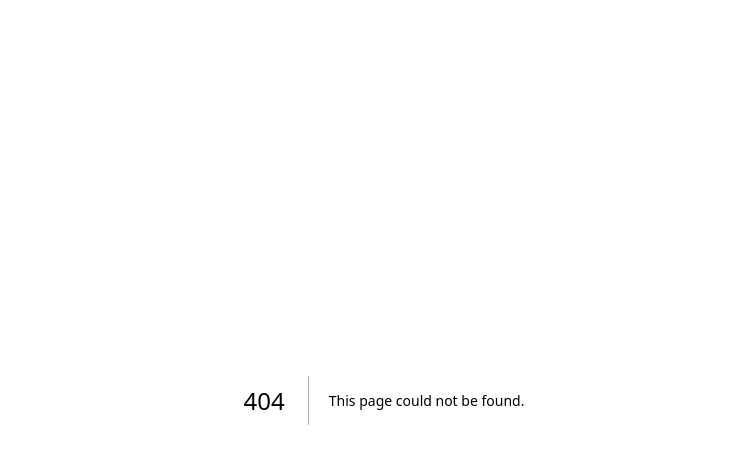
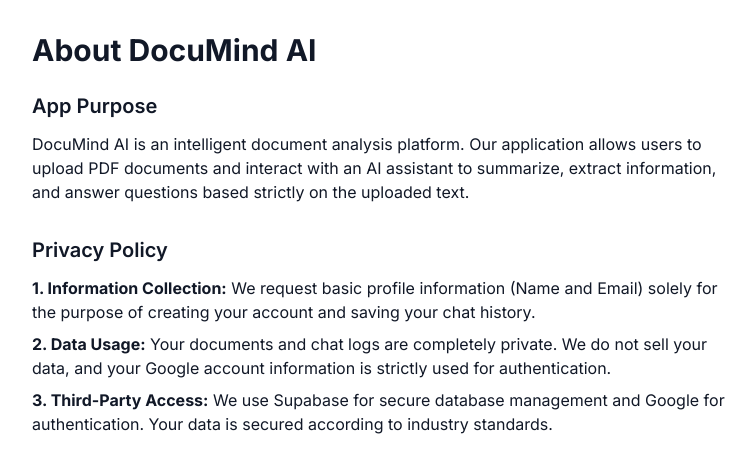
Before and after one commit to j0shiayush/documind-ai, a Next.js app in the folder frontend/: page /about in a window 1280 px wide. Before the commit this address had no page. Shown: the top 472 px of the page, without its empty margins (256-1009 px from the left). Built offline with nearby package versions, Linux system fonts and the light colour scheme.

Commit message:
fix: Created a Public Information Page and Unblocked the New Page

```diff
--- /dev/null
+++ b/frontend/src/app/about/page.tsx
@@ -0,0 +1,27 @@
+export default function AboutPage() {
+    return (
+      <div className="min-h-screen p-8 max-w-3xl mx-auto bg-white dark:bg-gray-900 text-gray-900 dark:text-gray-100">
+        <h1 className="text-3xl font-bold mb-6">About DocuMind AI</h1>
+
+        <section className="mb-8">
+          <h2 className="text-xl font-semibold mb-3">App Purpose</h2>
+          <p>
+            DocuMind AI is an intelligent document analysis platform. Our application allows users to upload PDF documents and interact with an AI assistant to summarize, extract information, and answer questions based strictly on the uploaded text.
+          </p>
+        </section>
+
+        <section className="mb-8">
+          <h2 className="text-xl font-semibold mb-3">Privacy Policy</h2>
+          <p className="mb-2">
+            <strong>1. Information Collection:</strong> We request basic profile information (Name and Email) solely for the purpose of creating your account and saving your chat history.
+          </p>
+          <p className="mb-2">
+            <strong>2. Data Usage:</strong> Your documents and chat logs are completely private. We do not sell your data, and your Google account information is strictly used for authentication.
+          </p>
+          <p>
+            <strong>3. Third-Party Access:</strong> We use Supabase for secure database management and Google for authentication. Your data is secured according to industry standards.
+          </p>
+        </section>
+      </div>
+    );
+  }
--- a/frontend/src/middleware.ts
+++ b/frontend/src/middleware.ts
@@ -13,7 +13,8 @@
      * - _next/image (image optimization files)
      * - favicon.ico (favicon file)
      * - logo.png / icon.png (public images)
+     * - about (public information page for Google Verification)
      */
-    '/((?!_next/static|_next/image|favicon.ico|logo.png|icon.png|.*\\.(?:svg|png|jpg|jpeg|gif|webp)$).*)',
+    '/((?!_next/static|_next/image|favicon.ico|logo.png|icon.png|about|.*\\.(?:svg|png|jpg|jpeg|gif|webp)$).*)',
   ],
 }
```
